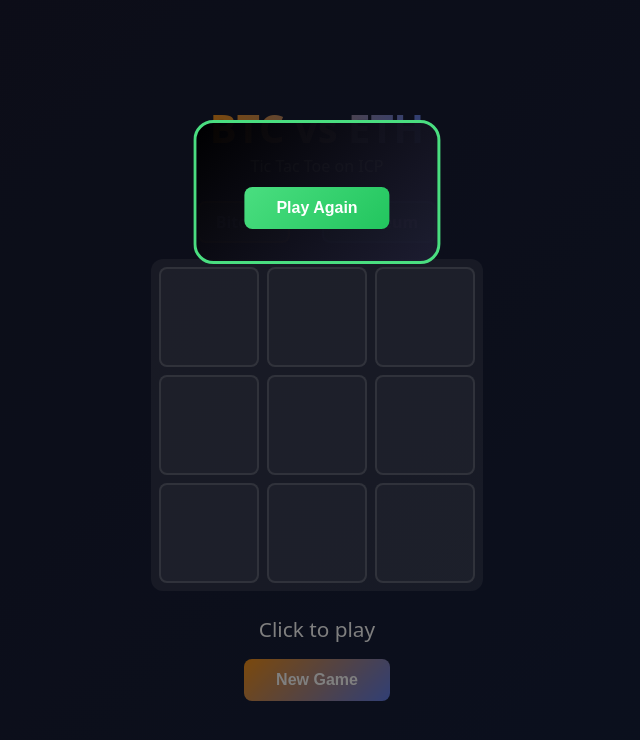
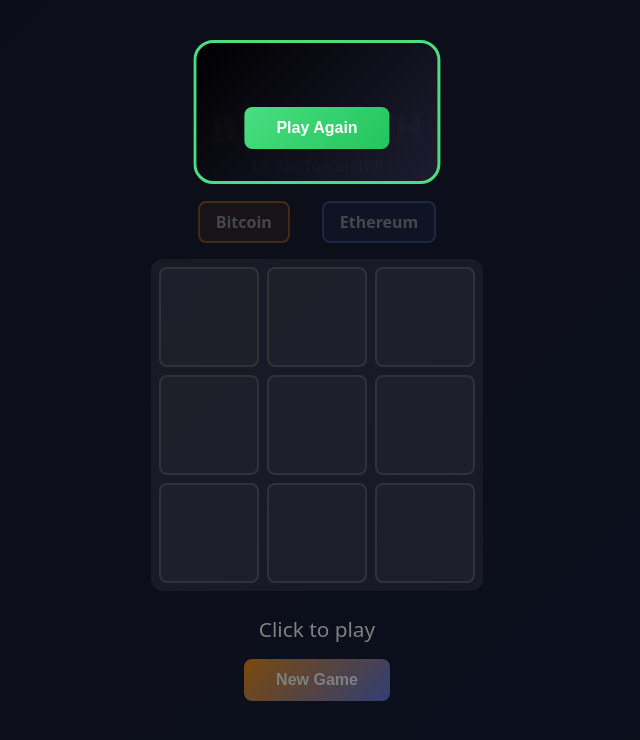
Before and after one commit to wink53/btc-eth-tic-tac-toe, a website built with webpack: page src/game_frontend/assets/index.html in a window 1280 px wide. Shown: the whole page, without its empty margins (323-963 px from the left). Built offline with nearby package versions, Linux system fonts and the light colour scheme; what @dfinity/agent would draw is missing.

Commit message:
Move banner higher to avoid covering top row

```diff
--- a/src/game_frontend/assets/index.html
+++ b/src/game_frontend/assets/index.html
@@ -35,7 +35,7 @@
     .status.win{color:#4ade80;font-weight:bold;animation:bounce 1s ease}
     .status.draw{color:#fbbf24;font-weight:bold}
     @keyframes bounce{0%,100%{transform:translateY(0)}30%{transform:translateY(-10px)}50%{transform:translateY(-5px)}}
-    .banner{position:fixed;top:15%;left:50%;transform:translateX(-50%);background:linear-gradient(135deg,rgba(0,0,0,.95),rgba(30,30,50,.95));border:3px solid #4ade80;border-radius:20px;padding:2rem 3rem;text-align:center;z-index:200;animation:popIn .5s ease forwards}
+    .banner{position:fixed;top:5%;left:50%;transform:translateX(-50%);background:linear-gradient(135deg,rgba(0,0,0,.95),rgba(30,30,50,.95));border:3px solid #4ade80;border-radius:20px;padding:2rem 3rem;text-align:center;z-index:200;animation:popIn .5s ease forwards}
     @keyframes popIn{0%{transform:translateX(-50%) scale(0);opacity:0}70%{transform:translateX(-50%) scale(1.1);opacity:1}100%{transform:translateX(-50%) scale(1);opacity:1}}
     .banner h2{font-size:2rem;margin-bottom:.5rem}
     .banner.bitcoin h2{color:#f7931a}
```
Also changed, not shown: src/game_frontend/index.html (+1 -1 lines).
